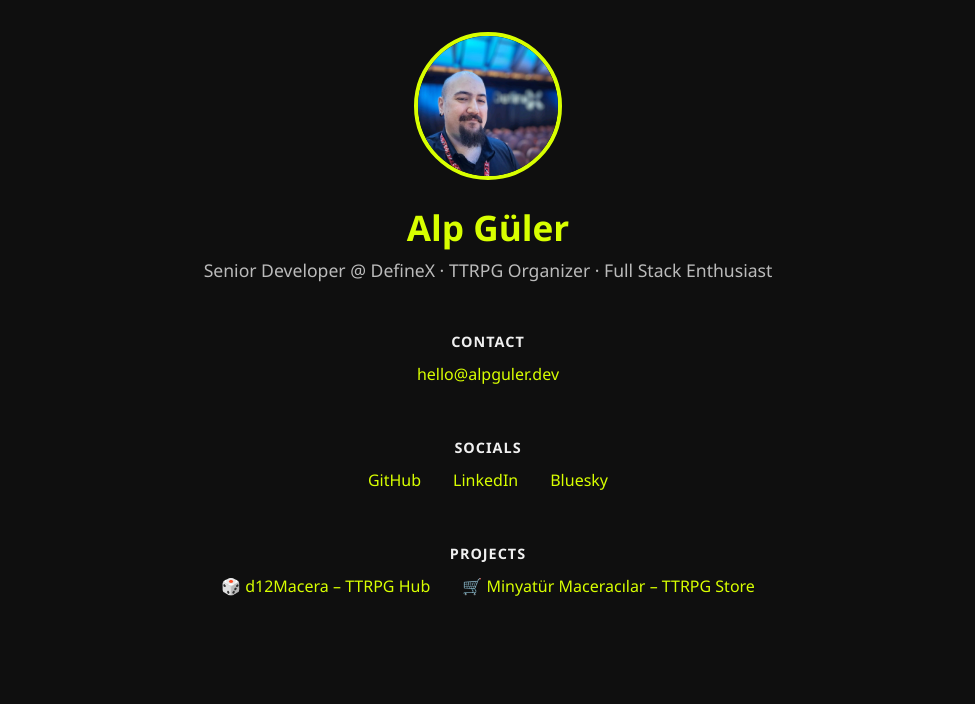
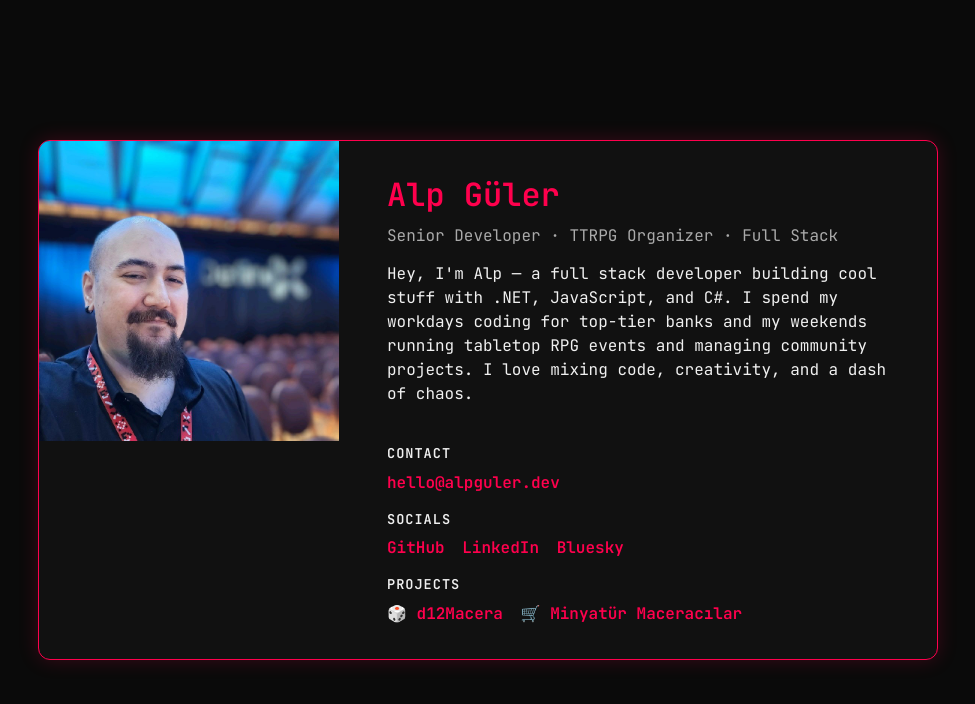
Before and after one commit to prof958/alpguler, a plain HTML site: page index.html in a window 1280 px wide. Shown: the whole page, without its empty margins (152-1127 px from the left). Drawn offline with Linux system fonts and the light colour scheme.

Commit message:
Update index.html

```diff
--- a/index.html
+++ b/index.html
@@ -3,116 +3,140 @@
 <head>
   <meta charset="UTF-8" />
   <meta name="viewport" content="width=device-width, initial-scale=1.0"/>
-  <title>Alp Güler – Senior Developer</title>
+  <title>Alp Güler – Developer & TTRPG Organizer</title>
+  <link href="https://fonts.googleapis.com/css2?family=JetBrains+Mono:wght@400;600&display=swap" rel="stylesheet">
   <style>
-    body {
-      background-color: #0f0f0f;
-      color: #f0f0f0;
-      font-family: "Segoe UI", Tahoma, Geneva, Verdana, sans-serif;
+    :root {
+      --accent: #ff004d;
+      --bg: #0a0a0a;
+      --text: #f0f0f0;
+    }
+
+    * {
+      box-sizing: border-box;
       margin: 0;
       padding: 0;
+    }
+
+    body {
+      background-color: var(--bg);
+      color: var(--text);
+      font-family: 'JetBrains Mono', monospace;
+      display: flex;
+      justify-content: center;
+      align-items: center;
+      min-height: 100vh;
+      padding: 2em;
+    }
+
+    .card {
       display: flex;
       flex-direction: column;
-      align-items: center;
-      justify-content: start;
-      min-height: 100vh;
-      padding: 2em 1em;
-      text-align: center;
+      background: #111;
+      border: 1px solid var(--accent);
+      border-radius: 12px;
+      overflow: hidden;
+      max-width: 900px;
+      width: 100%;
+      box-shadow: 0 0 20px #ff004d33;
     }
 
-    .profile-img {
-      width: 140px;
-      height: 140px;
-      border-radius: 50%;
+    .card-content {
+      display: flex;
+      flex-direction: column;
+      padding: 2em;
+    }
+
+    .card-image {
+      width: 100%;
+      max-height: 300px;
       object-fit: cover;
-      border: 4px solid #d8ff00;
-      margin-bottom: 1em;
+    }
+
+    @media(min-width: 768px) {
+      .card {
+        flex-direction: row;
+      }
+      .card-image {
+        width: 300px;
+        height: 100%;
+      }
+      .card-content {
+        padding: 2em 3em;
+      }
     }
 
     h1 {
-      font-size: 2.2em;
-      margin: 0.2em 0;
-      color: #d8ff00;
+      color: var(--accent);
+      font-size: 2em;
+      margin-bottom: 0.3em;
     }
 
     .subtitle {
-      font-size: 1.1em;
-      color: #bbb;
-      margin-bottom: 1.5em;
+      font-size: 1em;
+      margin-bottom: 1em;
+      color: #aaa;
     }
 
-    .section {
-      margin: 1.5em 0;
+    .description {
+      font-size: 1em;
+      margin-bottom: 1.5em;
+      line-height: 1.5;
     }
 
     .section-title {
       text-transform: uppercase;
+      font-size: 0.85em;
+      color: var(--text);
+      margin-top: 1em;
+      margin-bottom: 0.5em;
       font-weight: bold;
-      margin-bottom: 0.5em;
-      color: #f0f0f0;
       letter-spacing: 1px;
-      font-size: 0.9em;
     }
 
-    a {
-      color: #d8ff00;
+    .links a {
+      color: var(--accent);
       text-decoration: none;
       display: inline-block;
-      margin: 0.3em;
-      font-weight: 500;
+      margin: 0.2em 0.5em 0.2em 0;
+      font-weight: 600;
     }
 
-    a:hover {
+    .links a:hover {
       text-decoration: underline;
-    }
-
-    .link-group {
-      display: flex;
-      flex-direction: column;
-      align-items: center;
-    }
-
-    @media (min-width: 600px) {
-      .link-group {
-        flex-direction: row;
-        flex-wrap: wrap;
-        justify-content: center;
-      }
-
-      a {
-        margin: 0.3em 1em;
-      }
     }
   </style>
 </head>
 <body>
 
-  <img class="profile-img" src="profile.jpg" alt="Profile Picture of Alp Güler">
+  <div class="card">
+    <img src="profile.jpg" alt="Alp Güler" class="card-image" />
 
+    <div class="card-content">
       <h1>Alp Güler</h1>
-  <div class="subtitle">Senior Developer @ DefineX · TTRPG Organizer · Full Stack Enthusiast</div>
+      <div class="subtitle">Senior Developer · TTRPG Organizer · Full Stack</div>
 
-  <div class="section">
+      <p class="description">
+        Hey, I'm Alp — a full stack developer building cool stuff with .NET, JavaScript, and C#. I spend my workdays coding for top-tier banks and my weekends running tabletop RPG events and managing community projects. I love mixing code, creativity, and a dash of chaos.
+      </p>
+
       <div class="section-title">Contact</div>
-    <div class="link-group">
+      <div class="links">
         <a href="mailto:hello@alpguler.dev">hello@alpguler.dev</a>
       </div>
-  </div>
 
-  <div class="section">
       <div class="section-title">Socials</div>
-    <div class="link-group">
+      <div class="links">
         <a href="https://github.com/prof958" target="_blank">GitHub</a>
         <a href="https://www.linkedin.com/in/alpgulerce/" target="_blank">LinkedIn</a>
         <a href="https://bsky.app/profile/alp.d12macera.com" target="_blank">Bluesky</a>
       </div>
+
+      <div class="section-title">Projects</div>
+      <div class="links">
+        <a href="https://d12macera.com/" target="_blank">🎲 d12Macera</a>
+        <a href="https://minyaturmaceracilar.com/" target="_blank">🛒 Minyatür Maceracılar</a>
       </div>
-
-  <div class="section">
-    <div class="section-title">Projects</div>
-    <div class="link-group">
-      <a href="https://d12macera.com/" target="_blank">🎲 d12Macera – TTRPG Hub</a>
-      <a href="https://minyaturmaceracilar.com/" target="_blank">🛒 Minyatür Maceracılar – TTRPG Store</a>
     </div>
   </div>
 
```
Lines whose indentation alone changed are shown as unchanged.
